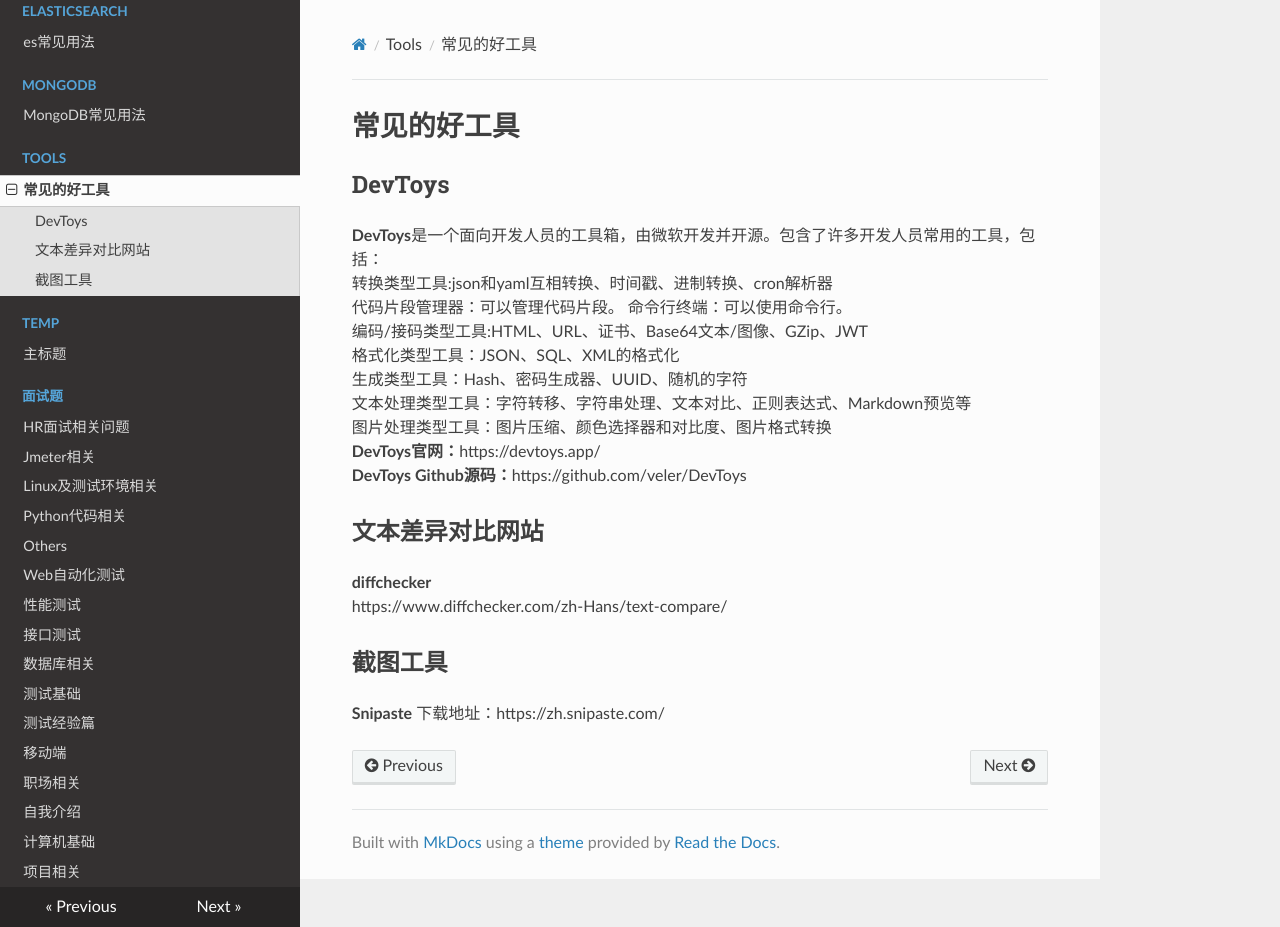
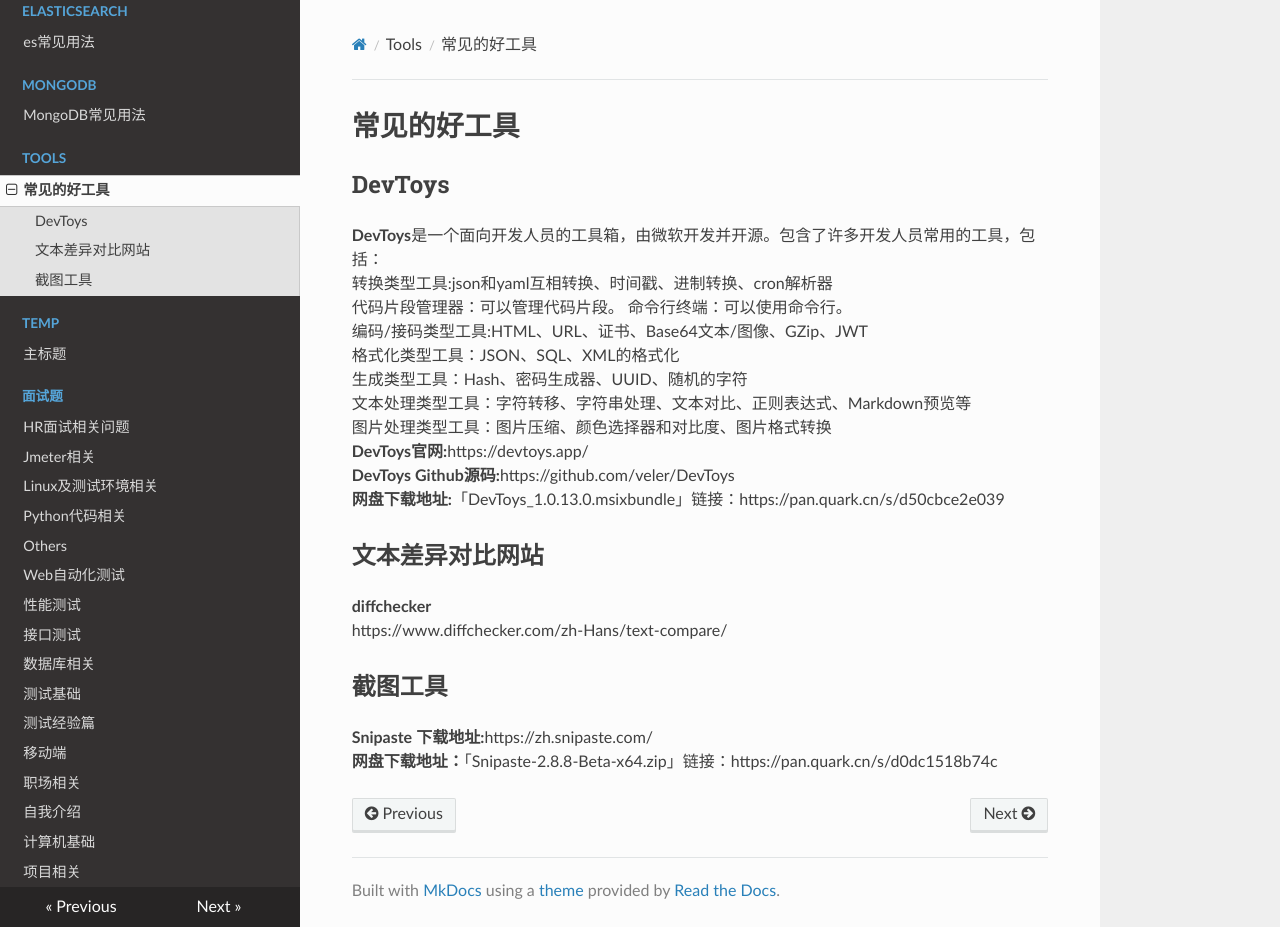
Before and after one commit to xiaobotester/blogs, an MkDocs documentation site: the page built from docs/Tools/Tools.md, in a window 1280 px wide and 927 px high. Built offline with MkDocs 1.6.1, drawn with Linux system fonts in a browser that asks for light colours; nearby versions of some CDN libraries.

Commit message:
工具提供网盘下载地址

```diff
--- a/docs/Tools/Tools.md
+++ b/docs/Tools/Tools.md
@@ -11,9 +11,9 @@
 生成类型工具：Hash、密码生成器、UUID、随机的字符
 文本处理类型工具：字符转移、字符串处理、文本对比、正则表达式、Markdown预览等
 图片处理类型工具：图片压缩、颜色选择器和对比度、图片格式转换
-**DevToys官网：**https://devtoys.app/
-**DevToys Github源码：**https://github.com/veler/DevToys
-
+**DevToys官网:**https://devtoys.app/
+**DevToys Github源码:**https://github.com/veler/DevToys
+**网盘下载地址:**「DevToys_1.0.13.0.msixbundle」链接：https://pan.quark.cn/s/d50cbce2e039
 
 ## 文本差异对比网站
 **diffchecker**
@@ -21,4 +21,5 @@ https://www.diffchecker.com/zh-Hans/text-compare/
 
 ## 截图工具
 **Snipaste**
-下载地址：https://zh.snipaste.com/
+**下载地址:**https://zh.snipaste.com/
+**网盘下载地址：**「Snipaste-2.8.8-Beta-x64.zip」链接：https://pan.quark.cn/s/d0dc1518b74c
```
